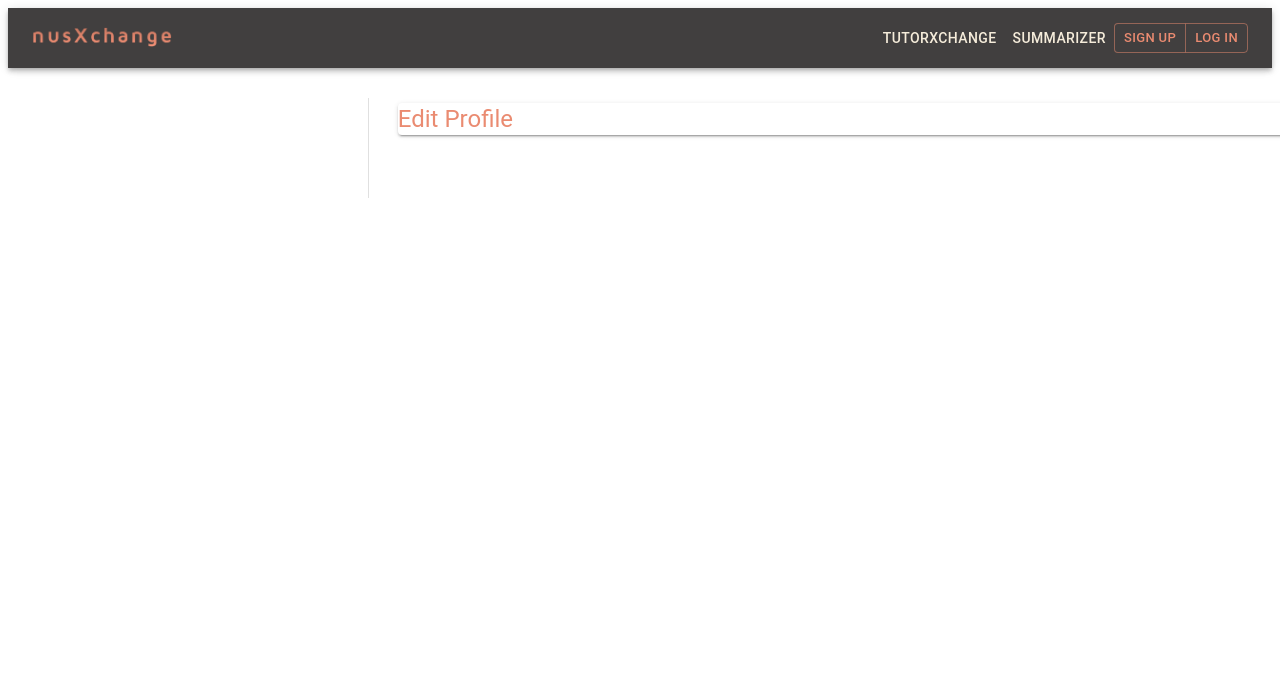
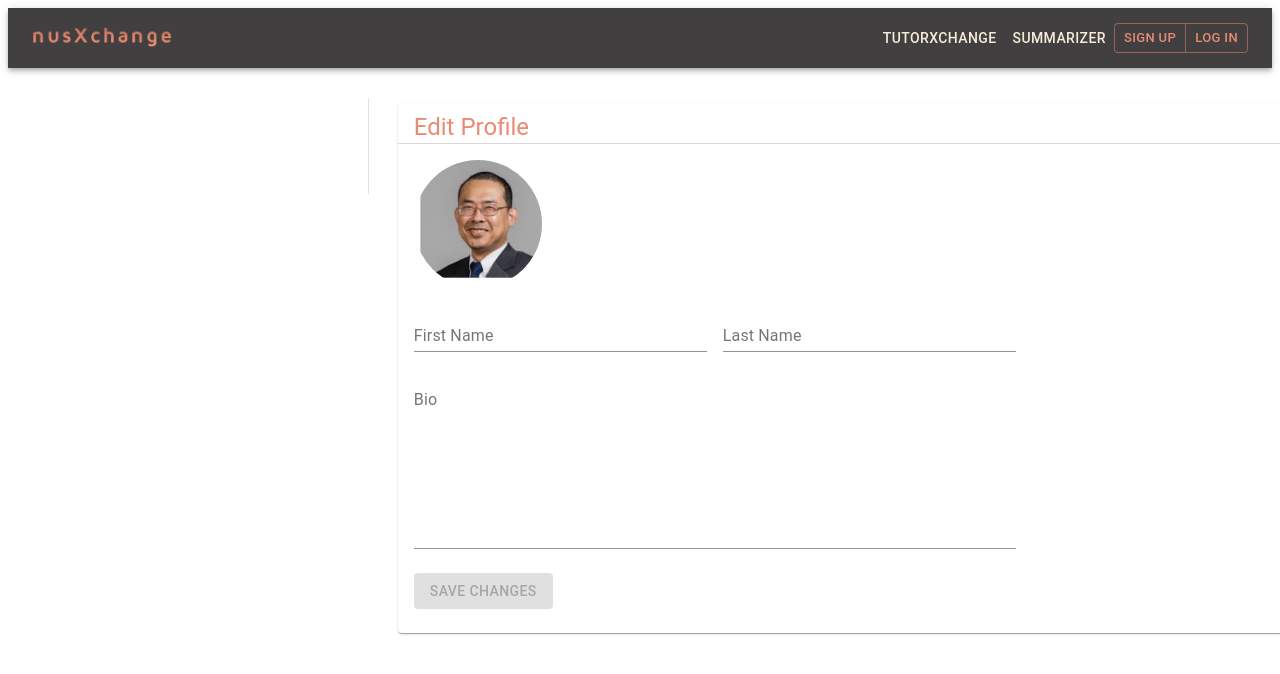
Before and after one commit to cyyeu/nusXchange, a React app in the folder frontend/: page /settings in a window 1280 px wide. Shown: the top 674 px of the page. Built offline with nearby package versions, Linux system fonts and the light colour scheme; the HTML template or start-up script is replaced by a standard one.

Commit message:
working edit profile tab

```diff
--- a/frontend/src/views/Home/components/Divider.js
+++ b/frontend/src/views/Home/components/Divider.js
@@ -5,4 +5,5 @@ export default styled.div`
   padding: 0px;
   height: 1px;
   width: 100%;
+  opacity: 30%
 `
--- a/frontend/src/views/Settings/Components/EditPassword.js
+++ b/frontend/src/views/Settings/Components/EditPassword.js
@@ -9,11 +9,10 @@ import {
   Container,
   Paper,
 } from "@material-ui/core/";
-import { Alert } from "@material-ui/lab";
-import LockOutlinedIcon from "@material-ui/icons/LockOutlined";
 import { useHistory } from "react-router-dom";
 import { UserContext } from "../../../contexts/UserContext";
 import validator from "validator";
+import Divider from "../../Home/components/Divider";
 
 const useStyles = makeStyles((theme) => ({
   paper: {
@@ -31,7 +30,7 @@ const useStyles = makeStyles((theme) => ({
     padding: theme.spacing(2),
   },
   submit: {
-    margin: theme.spacing(3, 0, 2),
+    margin: theme.spacing(3, 0, 3),
   },
 }));
 
@@ -126,7 +125,7 @@ export default function EditPassword() {
     }).then((res) => {
       if (res.ok) {
         alert("ok");
-      } else if (!res.ok) {
+      } else {
         console.log(token)
         res.text().then(text => alert(text))
 
@@ -138,14 +137,17 @@ export default function EditPassword() {
     <div className={classes.paper}>
       <Container component="main" fixed>
         <Paper elevation={1}>
+          <Box ml = {2} pt = {1}>
             <Typography
               component="h1"
               variant="h5"
               color="secondary"
-            align = "center"
+              align = "left"
             >
               Edit Password
             </Typography>
+          </Box>
+          <Divider />
           <form className={classes.form} onSubmit={handleSubmit} id = "change">
             <Grid container spacing={2}>
               <Grid item xs={10}>
--- a/frontend/src/views/Settings/Components/EditProfile.js
+++ b/frontend/src/views/Settings/Components/EditProfile.js
@@ -1,4 +1,4 @@
-import React from "react";
+import React, { useState, useContext } from "react";
 import { makeStyles } from "@material-ui/core/styles";
 import {
   Avatar,
@@ -14,10 +14,10 @@ import {
   Checkbox,
   Paper,
 } from "@material-ui/core/";
-import { Alert } from "@material-ui/lab";
-import LockOutlinedIcon from "@material-ui/icons/LockOutlined";
 import { useHistory } from "react-router-dom";
 import { UserContext } from "../../../contexts/UserContext";
+import Divider from "../../Home/components/Divider";
+
 
 const useStyles = makeStyles((theme) => ({
   paper: {
@@ -29,16 +29,138 @@ const useStyles = makeStyles((theme) => ({
       height: theme.spacing(85),
     },
   },
+  form: {
+    width: "66%", // Fix IE 11 issue.
+    //marginTop: theme.spacing(1),
+    marginLeft: theme.spacing(2),
+  },
+  submit: {
+    margin: theme.spacing(3, 0, 3),
+  },
+  avatar: {
+    border: 0,
+    width: theme.spacing(16),
+    height: theme.spacing(16),
+  },
 }));
 
-export default function EditPassword() {
+export default function EditProfile() {
   const classes = useStyles();
+  const { state } = useContext(UserContext);
+  const initForm = {
+    first_name: "",
+    last_name: "",
+    bio: "",
+  };
+
+  const [form, setForm] = useState(initForm);
+
+  const handleFormChange = (e) => {
+    const { name, value } = e.target;
+    setForm({ ...form, [name]: value });
+  };
+
+  const handleSubmit = (e) => {
+    e.preventDefault();
+
+    var token = "Token " + state.token;
+
+    const payload = {
+      first_name: form.first_name,
+      last_name: form.last_name,
+      user_bio: form.bio,
+    };
+
+    fetch("/api/auth/user/", {
+      method: "PATCH",
+      headers: {
+        Authorization: token,
+        "Content-Type": "application/json",
+      },
+      body: JSON.stringify(payload),
+    }).then((res) => {
+      if (res.ok) {
+        alert("ok");
+      } else {
+        res.text().then((text) => alert(text));
+      }
+    });
+  };
+
+  const isDisabled = () => {
+    return (
+      form.first_name === "" ||
+      form.last_name === ""
+    );
+  };
 
   return (
     <div className={classes.paper}>
       <Container component="main" maxWidth="lg">
-        <Paper elevation={2}>
-          <Typography component="h1" variant='h5' color = 'secondary'>Edit Profile</Typography>
+        <Paper elevation={1}>
+          <Box ml={2} pt={1}>
+            <Typography component="h1" variant="h5" color="secondary">
+              Edit Profile
+            </Typography>
+          </Box>
+          <Divider />
+          <Box  p = {2}>
+            <Avatar src ="/static/avatar.jpg" className={classes.avatar} variant = "circular"/>
+          </Box>
+          <form className={classes.form} onSubmit={handleSubmit} id="change">
+            <Grid container spacing={2}>
+              <Grid item xs={12} sm={6}>
+                <TextField
+                autoComplete='fname'
+                name='first_name'
+                variant='standard'
+                fullWidth
+                id='firstName'
+                label='First Name'
+                value={form.first_name}
+                onChange={handleFormChange}
+                />
+              </Grid>
+              <Grid item xs={12} sm={6}>
+                <TextField
+                  variant="standard"
+                  fullWidth
+                  name="last_name"
+                  label="Last Name"
+                  id="LastName"
+                  autoComplete="lname"
+                  value={form.last_name}
+                  onChange={handleFormChange}
+                />
+              </Grid>
+              <Grid item xs={12}>
+                <TextField
+                  variant="standard"
+                  fullWidth
+                  name="bio"
+                  label="Bio"
+                  id="bio"
+                  autoComplete="lname"
+                  value={form.bio}
+                  onChange={handleFormChange}
+                  multiline = {true}
+                  rows = {8}
+                  rowsMax = {12}
+                />
+              </Grid>
+            </Grid>
+            <Button
+              type="submit"
+              Width="66%"
+              variant="contained"
+              color="primary"
+              className={classes.submit}
+              form="change"
+              disabled={isDisabled()}
+            >
+              Save Changes
+            </Button>
+          </form>
         </Paper>
       </Container>
     </div>
--- a/frontend/src/views/Settings/Components/VerticalTabs.js
+++ b/frontend/src/views/Settings/Components/VerticalTabs.js
@@ -46,7 +46,7 @@ const useStyles = makeStyles((theme) => ({
     flexGrow: 1,
     backgroundColor: theme.palette.background.paper,
     display: 'flex',
-    height : 100,
+    height : 96,
   },
   tabs: {
     borderRight: `1px solid ${theme.palette.divider}`,
@@ -62,8 +62,7 @@ export default function VerticalTabs() {
   };
 
   return (
-    <div className={classes.root}
-    style = {{marginLeft : 360, paddingTop: 30}}>
+    <div className={classes.root} >
       <Tabs
         orientation="vertical"
         variant="standard"
--- a/frontend/src/views/Settings/Settings.js
+++ b/frontend/src/views/Settings/Settings.js
@@ -2,7 +2,9 @@ import React from 'react'
 import VerticalTabs from './components/VerticalTabs'
 const Settings = () => {
   return (
+    <div style = {{marginLeft : 360, paddingTop: 30}}>
     <VerticalTabs />
+    </div>
   )
 }
 
```
Also changed, not shown: frontend/static/avatar.jpg (added). Lines whose indentation alone changed are shown as unchanged.
